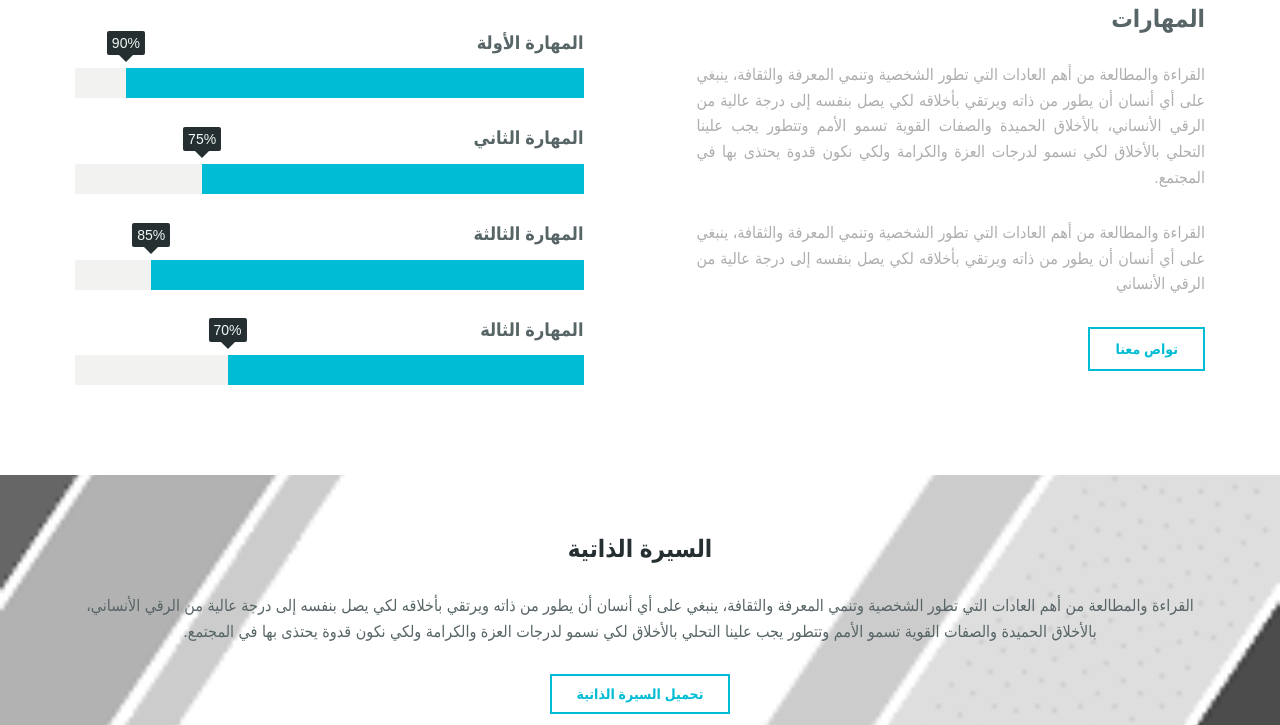
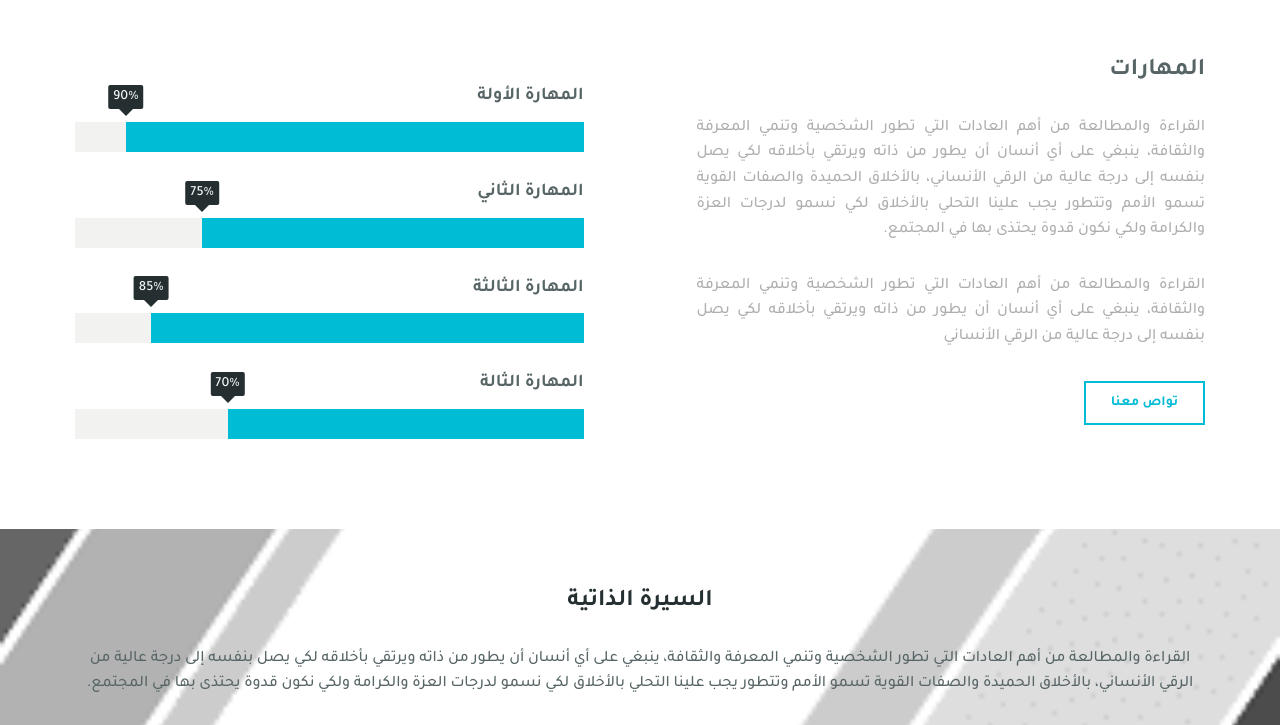
Before and after one commit to Elmohtarif2410/potfolio_one, a plain HTML site: page arbic.html in a window 1280 px wide. Shown: the part 1725-2450 px from the top of the page. Drawn offline with Linux system fonts and the light colour scheme.

Commit message:
V2.1.2
uplouded fonts

Arbic => Tjual
English => work sans

```diff
--- a/arbic.html
+++ b/arbic.html
@@ -7,8 +7,14 @@
         <meta name="viewport" content="width=device-width, initial-scale=1.0">
         <title>معرض الأعمال الأول</title>
         <link rel="icon" href="images/logo.jpg">
+        <!-- google fonts -->
+        <link rel="preconnect" href="https://fonts.googleapis.com">
+        <link rel="preconnect" href="https://fonts.gstatic.com" crossorigin>
+        <link href="https://fonts.googleapis.com/css2?family=Tajawal:wght@300;500;700;900&display=swap" rel="stylesheet">
+        <!-- library -->
         <link rel="stylesheet" href="css/all.min.css">
         <link rel="stylesheet" href="css/normalizev8.0.1.css">
+        <!-- styling -->
         <link rel="stylesheet" href="css/style.css">
         <link rel="stylesheet" href="css/rtl.css">
     </head>
--- a/css/rtl.css
+++ b/css/rtl.css
@@ -1,3 +1,8 @@
+/* body */
+body {
+    font-family: 'Tajawal', sans-serif, Tahoma, Verdana;
+}
+
 /* Header */
 header nav i.click + ul {
     right: auto;
--- a/css/style.css
+++ b/css/style.css
@@ -22,7 +22,7 @@ html {
 }
 
 body {
-    font-family: sans-serif, Tahoma, Geneva, Verdana;
+    font-family:'Work Sans', sans-serif, Tahoma, Verdana;
 }
 
 .container {
```
Also changed, not shown: index.html (+6 -0 lines).
